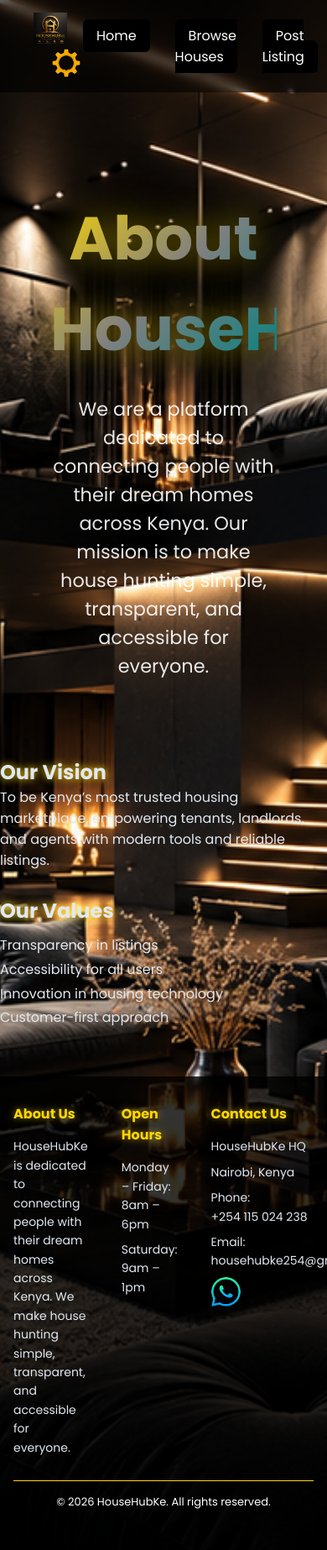
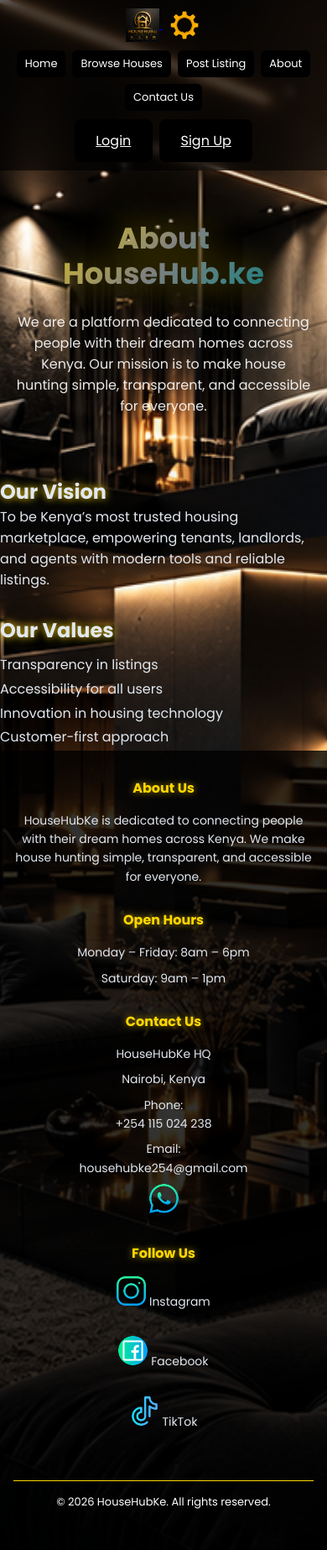
Before and after one commit to briantechwizard/househub, a PHP site: page /about.php in a window 390 px wide. Shown: the whole page at 84% size. Run offline with PHP 8.4, Linux system fonts and the light colour scheme.

Commit message:
Add mobile responsive styles to style.css
Add mobile responsive styles to style.css

```diff
--- a/images/Browser text.txt
+++ b/images/Browser text.txt
@@ -1 +1,2 @@
 http://localhost/HouseHub/index.php
+http://localhost/HouseHub/admin/admin_login.php
--- a/style.css
+++ b/style.css
@@ -371,7 +371,7 @@ nav.stuck {
     border-radius: 8px;
     margin-top: 10px;
     border: 2px solid #FFD700;
-    display: block;               /* ensures it doesn’t stretch inline */
+    display: block;               /* ensures it doesn't stretch inline */
 }
 
 .actions a {
@@ -590,3 +590,151 @@ footer {
     display: inline-block;
     margin-right: 6px;
 }
+
+/* =========================================================
+   RESPONSIVE DESIGN FOR TABLETS & MOBILE PHONES
+   ========================================================= */
+
+/* Tablets (max-width: 992px) */
+@media (max-width: 992px) {
+    nav {
+        padding: 12px 20px;
+        flex-wrap: wrap;
+        gap: 10px;
+    }
+
+    .nav-menu {
+        gap: 12px;
+        flex-wrap: wrap;
+        justify-content: center;
+    }
+
+    .hero-content h1 {
+        font-size: 3.2rem;
+    }
+
+    .house-card {
+        flex: 0 0 calc(50% - 30px);
+    }
+
+    .footer-container {
+        grid-template-columns: repeat(2, 1fr);
+        gap: 25px;
+    }
+}
+
+/* Mobile Phones (max-width: 768px) */
+@media (max-width: 768px) {
+    html, body {
+        background-attachment: scroll; /* Prevents zoomed/blurry background on phones */
+    }
+
+    /* Navbar */
+    nav {
+        padding: 10px 12px;
+        flex-direction: column;
+        align-items: center;
+        gap: 10px;
+    }
+
+    .nav-logo {
+        font-size: 1.5rem;
+    }
+
+    .nav-center {
+        width: 100%;
+    }
+
+    .nav-menu {
+        flex-wrap: wrap;
+        justify-content: center;
+        gap: 8px;
+    }
+
+    .nav-menu li a {
+        display: inline-block;
+        padding: 6px 10px;
+        font-size: 13px;
+    }
+
+    .nav-right {
+        flex-wrap: wrap;
+        justify-content: center;
+        gap: 8px;
+    }
+
+    .settings-icon {
+        margin-left: 6px;
+    }
+
+    /* Hero Section */
+    .hero {
+        padding: 60px 18px 40px;
+    }
+
+    .hero-content h1 {
+        font-size: 2.2rem;
+        line-height: 1.2;
+    }
+
+    .hero-content p {
+        font-size: 1rem;
+    }
+
+    /* Login / Signup / Post / Details Containers */
+    .form-section,
+    .form-container,
+    .details-container {
+        width: 92% !important;
+        margin: 25px auto !important;
+        padding: 20px 16px !important;
+    }
+
+    /* Browse House Cards (1 per row on phones) */
+    .house-container {
+        padding: 0 12px;
+        gap: 15px;
+    }
+
+    .house-card {
+        flex: 0 0 100%;
+        width: 100%;
+        padding: 16px;
+    }
+
+    .house-card img {
+        width: 100%;
+        height: 180px;
+    }
+
+    /* Media Gallery & Videos */
+    .video-gallery {
+        width: 94%;
+        margin: 30px auto;
+    }
+
+    .video-card {
+        flex: 0 0 260px;
+    }
+
+    .details-container img,
+    .details-container video,
+    .media-gallery img,
+    .media-gallery video {
+        width: 100%;
+        height: auto;
+        max-height: 240px;
+        margin: 6px 0;
+    }
+
+    /* Footer (1 column stacked on phones) */
+    .footer-container {
+        grid-template-columns: 1fr;
+        gap: 20px;
+        text-align: center;
+    }
+
+    .whatsapp-link {
+        justify-content: center;
+    }
+}
```
